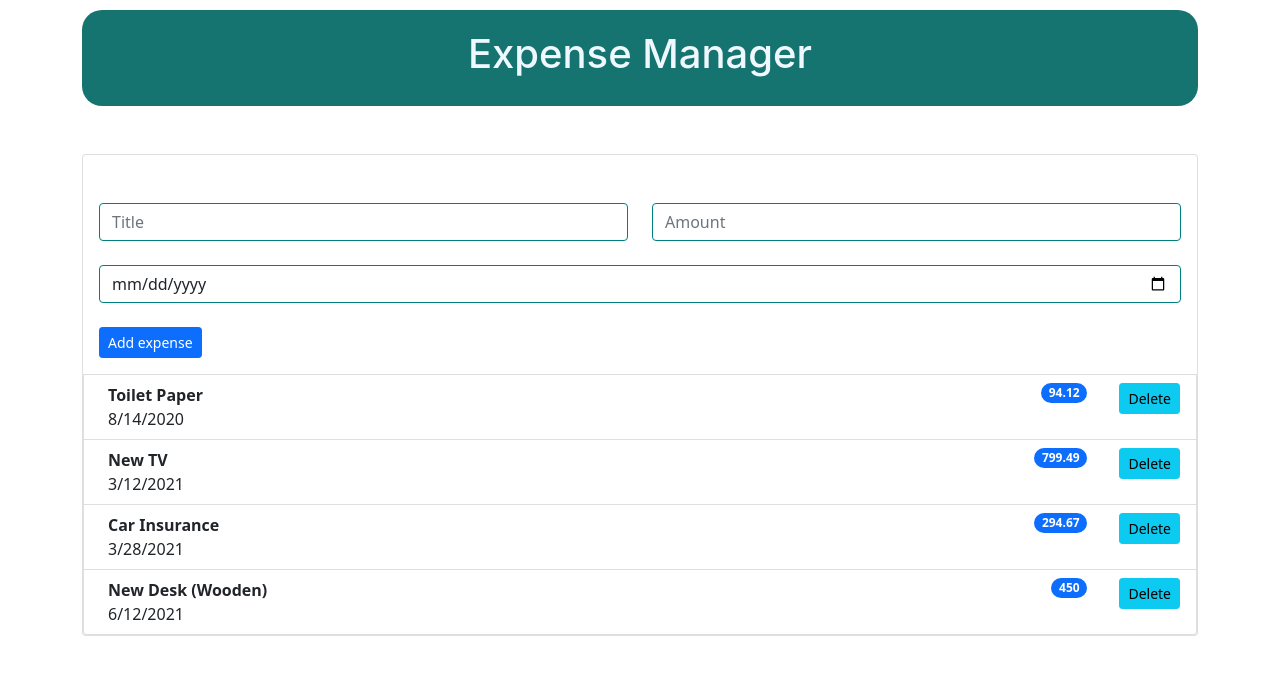
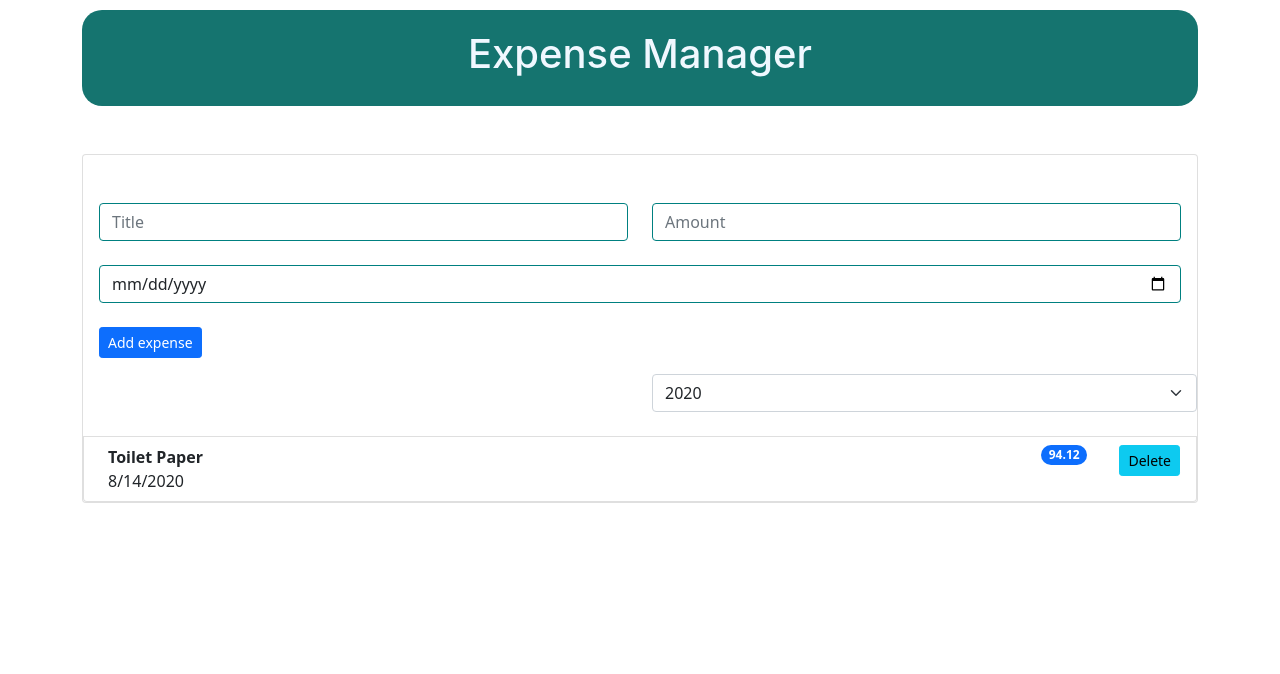
Before and after one commit to abhishek123mojumdar/react-project-builder-app, a React (Create React App) app: page / in a window 1280 px wide. Shown: the top 674 px of the page. Built offline with nearby package versions, Linux system fonts and the light colour scheme.

Commit message:
4 files modified

```diff
--- a/src/App.js
+++ b/src/App.js
@@ -2,12 +2,13 @@ import React from 'react';
 import './style.css';
 import { ExpenseComponent } from './ExpenseComponent/ExpenseComponent';
 export default function App() {
+  console.log('in p ren');
   return (
     <div class="container">
       <div className="heading">
         <h1>Expense Manager</h1>
       </div>
-      <ExpenseComponent></ExpenseComponent>
+      <ExpenseComponent />
     </div>
   );
 }
--- a/src/ExpenseComponent/ExpenseAdderComponent.jsx
+++ b/src/ExpenseComponent/ExpenseAdderComponent.jsx
@@ -58,7 +58,7 @@ export function ExpenseAdderComponent(props) {
   };
 
   return (
-    <div class="card-body">
+    <div className="card-body">
       <div className="row">
         <div className="col-md-6">
           <input
--- a/src/ExpenseComponent/ExpenseComponent.jsx
+++ b/src/ExpenseComponent/ExpenseComponent.jsx
@@ -1,11 +1,21 @@
-import React, { useState } from 'react';
+import React, { useState, useEffect } from 'react';
 import { ExpenseListComponent } from './ExpenseListComponent';
 import { ExpenseAdderComponent } from './ExpenseAdderComponent';
 import { expenses } from '../JsonServer/Expense';
 import './ExpenseStyle.css';
-
+const filter = (arr, year) =>
+  arr.filter((expense) => {
+    return year === expense.date.getFullYear().toString();
+  });
 export function ExpenseComponent() {
   const [expenseList, setExpense] = useState(expenses);
+  const [year, setYear] = useState('2020');
+
+  const [filterList, setFilterList] = useState([]);
+  useEffect(() => {
+    setFilterList(filter(expenseList, year));
+  }, [expenseList, year]);
+  const [selectedYear, setSelectedYear] = useState('2020');
   let saveExpenseData = function (expenseData) {
     expenseData.date = new Date(expenseData.date);
     const payLoad = {
@@ -17,23 +27,35 @@ export function ExpenseComponent() {
     });
   };
 
-  let removeListItem = function (id) {
-    setExpense((prevState) => {
-      let expenseUpdatedList = prevState.filter(
-        (prevItem) => prevItem.id !== id
-      );
-      return expenseUpdatedList;
-    });
-  };
+  const removeListItem = (id) =>
+    setExpense((prevState) =>
+      prevState.filter((prevItem) => prevItem.id !== id)
+    );
 
+  const filterListWrtYear = (e) => setYear(e.target.value);
   return (
     <div className="card mt">
       <div className="card-body"></div>
       <ExpenseAdderComponent
         onSaveExpenseData={saveExpenseData}
       ></ExpenseAdderComponent>
-      {expenseList.length > 0 ? (
-        expenseList.map((expense) => {
+      <div className="row">
+        <div className="col-md-6"></div>
+        <div className="col-md-6">
+          <select
+            className="form-select"
+            aria-label="Default select example"
+            onChange={filterListWrtYear}
+          >
+            <option value="2020">2020</option>
+            <option value="2021">2021</option>
+            <option value="2022">2022</option>
+          </select>
+        </div>
+      </div>
+      <br />
+      {filterList.length > 0 ? (
+        filterList.map((expense) => {
           return (
             <ExpenseListComponent
               key={expense.id}
--- a/src/ExpenseComponent/ExpenseListComponent.jsx
+++ b/src/ExpenseComponent/ExpenseListComponent.jsx
@@ -1,4 +1,4 @@
-import React, { useState } from 'react';
+import React, { useState, useEffect } from 'react';
 import './ExpenseStyle.css';
 
 export function ExpenseListComponent(props) {
@@ -7,18 +7,24 @@ export function ExpenseListComponent(props) {
   var removeExpense = function () {
     props.removeExpenseItem(props.id);
   };
+  // useEffect(() => {
+  //   console.log(', on mount', props);
+  //   return () => {
+  //     console.log('on unmounting of item ', props);
+  //   };
+  // });
 
   return (
-    <li class="list-group-item d-flex justify-content-between align-items-start">
-      <div class="ms-2 me-auto">
-        <div class="fw-bold">{title}</div>
+    <li className="list-group-item d-flex justify-content-between align-items-start">
+      <div className="ms-2 me-auto">
+        <div className="fw-bold">{title}</div>
         {props.expenseData.date.toLocaleDateString()}
       </div>
-      <span class="badge bg-primary rounded-pill">
+      <span className="badge bg-primary rounded-pill">
         {props.expenseData.amount}
       </span>
       <span>
-        <button class="btn btn-sm btn-info ml" onClick={removeExpense}>
+        <button className="btn btn-sm btn-info ml" onClick={removeExpense}>
           Delete
         </button>
       </span>
```
